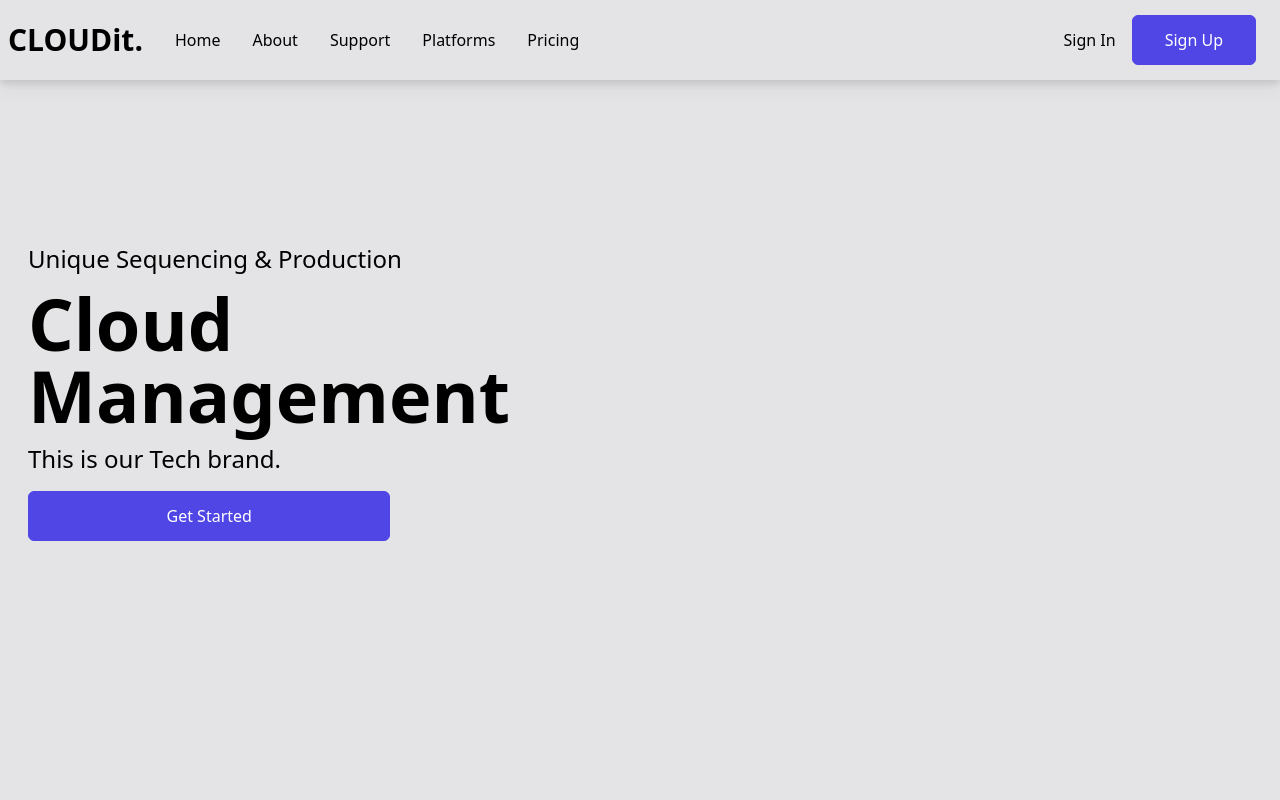
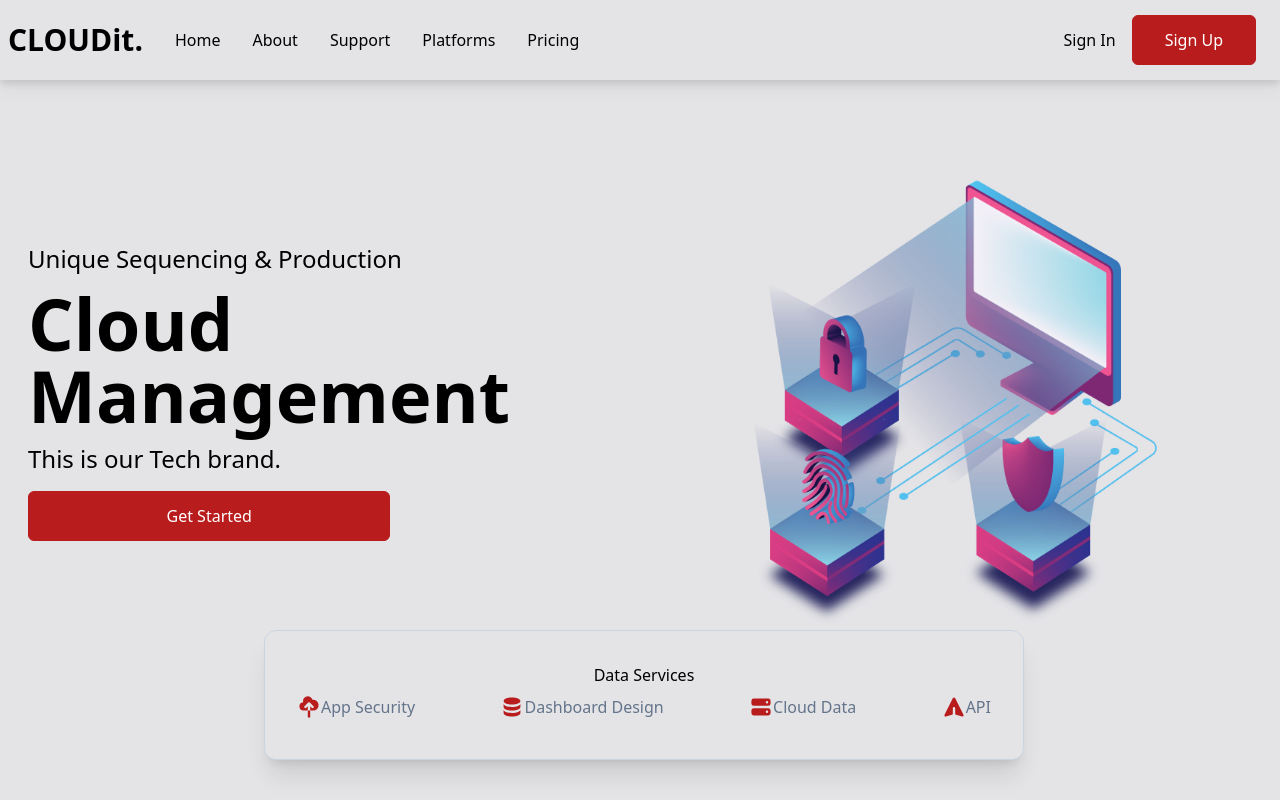
Before and after one commit to kwakyebrilliant/cloud-app-tailwind, a React (Create React App) app: page / in a window 1280 px wide. Built offline with nearby package versions, Linux system fonts and the light colour scheme.

Commit message:
some updates

```diff
--- a/src/components/Hero.jsx
+++ b/src/components/Hero.jsx
@@ -10,7 +10,7 @@ import bgImg from '../assets/cyber-bg.png'
 
 const Hero = () => {
   return (
-    <div className='w-full h-screen bg-zinc-200 flex flex-col justify-between'>
+    <div name='home' className='w-full h-screen bg-zinc-200 flex flex-col justify-between'>
         <div className='grid md:grid-cols-2 max-w-[1240px] m-auto'>
             <div className='flex flex-col justify-center md:items-start w-full px-2 py-8'>
                 <p className='text-2xl'>Unique Sequencing & Production</p>
@@ -18,8 +18,21 @@ const Hero = () => {
                 <p className='text-2xl'>This is our Tech brand.</p>
                 <button className='py-3 px-6 sm:w-[60%] my-4'>Get Started</button>
             </div>
+            <div>
+                <img className='w-full' src={bgImg} alt="/" />
+            </div>
+            <div className='absolute flex flex-col py-8 md:min-w-[760px] bottom-[5%]
+            mx-1 md:left-1/2 transform md:-translate-x-1/2 bg-zinc-200
+            border border-slate-300 rounded-xl text-center shadow-xl'>
+                <p>Data Services</p>
+                <div className='flex justify-between flex-wrap px-4'>
+                    <p className='flex px-4 py-2 text-slate-500'><CloudUploadIcon className='h-6 text-red-700' /> App Security</p>
+                    <p className='flex px-4 py-2 text-slate-500'><DatabaseIcon className='h-6 text-red-700' /> Dashboard Design</p>
+                    <p className='flex px-4 py-2 text-slate-500'><ServerIcon className='h-6 text-red-700' /> Cloud Data</p>
+                    <p className='flex px-4 py-2 text-slate-500'><PaperAirplaneIcon className='h-6 text-red-700' /> API</p>
+                </div>
+            </div>
         </div>
-
     </div>
   )
 }
--- a/src/components/Navbar.jsx
+++ b/src/components/Navbar.jsx
@@ -45,7 +45,7 @@ const Navbar = () => {
             <li className='border-b-2 border-zinc-300 w-full'>Pricing</li>
 
             <div className='flex flex-col my-4'>
-            <button className='bg-transparent text-indigo-600 px-8 py-3 mb-4'>Sign In</button>
+            <button className='bg-transparent text-red-700 px-8 py-3 mb-4'>Sign In</button>
             <button className='px-8 py-3'>Sign Up</button>
             </div>
         </ul>
--- a/src/index.css
+++ b/src/index.css
@@ -8,7 +8,7 @@
     }
 
     button {
-      @apply text-white border bg-indigo-600 border-indigo-600
-      hover:bg-transparent hover:text-indigo-600 rounded-md
+      @apply text-white border bg-red-700 border-red-700
+      hover:bg-transparent hover:text-red-700 rounded-md
     }
 }
```
